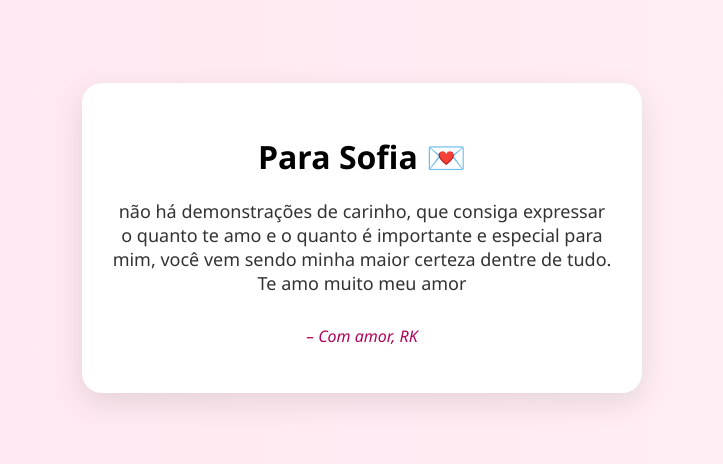
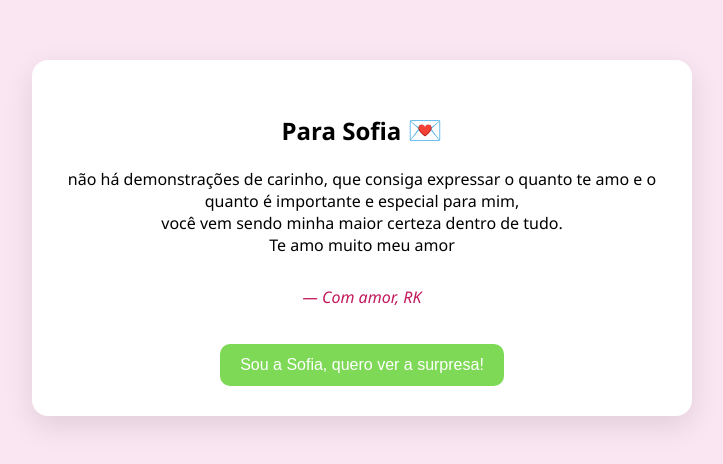
Before and after one commit to rokembarworks/KJ, a plain HTML site: page index.html in a window 1280 px wide. Shown: the part 162-626 px from the top of the page, without its empty margins (278-1001 px from the left). Drawn offline with Linux system fonts and the light colour scheme.

Commit message:
Update index.html

```diff
--- a/index.html
+++ b/index.html
@@ -3,15 +3,101 @@
 <head>
   <meta charset="UTF-8">
   <meta name="viewport" content="width=device-width, initial-scale=1.0">
-  <title>Para Sofia 💖</title>
-  <link rel="stylesheet" href="style.css">
+  <title>Surpresa para Sofia</title>
+  <style>
+    body {
+      font-family: 'Segoe UI', sans-serif;
+      background-color: #fae5f2;
+      margin: 0;
+      padding: 0;
+      display: flex;
+      justify-content: center;
+      align-items: center;
+      height: 100vh;
+      flex-direction: column;
+    }
+    .card {
+      background-color: #fff;
+      border-radius: 16px;
+      box-shadow: 0 10px 30px rgba(0,0,0,0.1);
+      padding: 30px;
+      text-align: center;
+      max-width: 600px;
+    }
+    .btn {
+      background-color: #7ed957;
+      border: none;
+      color: white;
+      padding: 12px 20px;
+      font-size: 16px;
+      margin-top: 20px;
+      border-radius: 10px;
+      cursor: pointer;
+      transition: background-color 0.3s ease;
+    }
+    .btn:hover {
+      background-color: #6cc24a;
+    }
+    #surpresa, #vale-date, #mensagem-final {
+      display: none;
+      margin-top: 20px;
+      text-align: center;
+    }
+    .pixel-heart {
+      font-size: 28px;
+      margin-top: 20px;
+    }
+    .assinatura {
+      margin-top: 30px;
+      color: #c2185b;
+      font-style: italic;
+    }
+  </style>
 </head>
 <body>
   <div class="card">
-    <h1>Para Sofia 💌</h1>
-    <p class="message">não há demonstrações de carinho, que consiga expressar o quanto te amo e o quanto é importante e especial para mim, você vem sendo minha maior certeza dentre de tudo. Te amo muito meu amor</p>
-    <p class="assinatura">– Com amor, RK</p>
+    <h2>Para Sofia <span class="pixel-heart">💌</span></h2>
+    <p>
+      não há demonstrações de carinho, que consiga expressar o quanto te amo e o quanto é importante e especial para mim,<br>
+      você vem sendo minha maior certeza dentro de tudo.<br>
+      Te amo muito meu amor
+    </p>
+    <p class="assinatura">&mdash; Com amor, RK</p>
+    <button class="btn" onclick="mostrarSurpresa()">Sou a Sofia, quero ver a surpresa!</button>
+
+    <div id="surpresa">
+      <h3>🎉 Clique no botão abaixo para ver seu vale date</h3>
+      <button class="btn" onclick="mostrarValeDate()">Clique aqui para ver sua surpresa</button>
+    </div>
+
+    <div id="vale-date">
+      <h3>🎫 Vale Date Especial</h3>
+      <p>
+        🍿 Um cineminha com pipoca (você escolhe o filme!)<br>
+        🍽️ Um jantar (onde você quiser)<br>
+        🎮 Jogar Minecraft juntos (com direito a shaders, texturas e muitos blocos 💚)
+      </p>
+      <button class="btn" onclick="mostrarMensagemFinal()">Ver mensagem final</button>
+    </div>
+
+    <div id="mensagem-final">
+      <h3>❤️</h3>
+      <p>
+        você faz o dono deste código muito feliz, continue assim que a missão logo será concluída com sucesso!
+      </p>
+    </div>
   </div>
-  <script src="script.js"></script>
+
+  <script>
+    function mostrarSurpresa() {
+      document.getElementById("surpresa").style.display = "block";
+    }
+    function mostrarValeDate() {
+      document.getElementById("vale-date").style.display = "block";
+    }
+    function mostrarMensagemFinal() {
+      document.getElementById("mensagem-final").style.display = "block";
+    }
+  </script>
 </body>
 </html>
```
